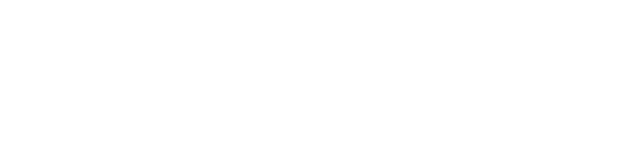
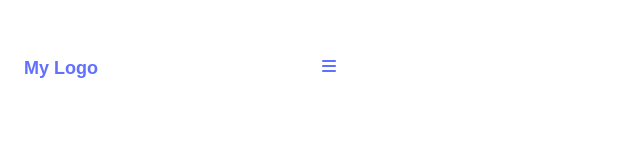
Before and after one commit to dhirajsingha143/Portfolio, a website: page index.html in a window 1280 px wide. Shown: the whole page, without its empty margins (0-640 px from the left). Drawn offline with Linux system fonts and the light colour scheme.

Commit message:
Created Navigation

```diff
--- a/index.html
+++ b/index.html
@@ -5,9 +5,13 @@
     <meta http-equiv="X-UA-Compatible" content="IE=edge">
     <meta name="viewport" content="width=device-width, initial-scale=1.0">
     <link rel="stylesheet" href="styles.css">
+    <script src="https://kit.fontawesome.com/34795ce01c.js" crossorigin="anonymous"></script>
     <title>Portfolio</title>
 </head>
 <body>
-
+    <nav>
+        <header class="logo"><a href="#" target="_blank">My Logo</a></header>
+        <i class="fa-solid fa-bars"></i>
+    </nav>
 </body>
 </html>
--- a/styles.css
+++ b/styles.css
@@ -0,0 +1,42 @@
+nav {
+  display: flex;
+  width: 375px;
+  height: 92px;
+  position: absolute;
+  left: 0;
+  right: 0;
+  top: 0;
+  bottom: 0;
+}
+
+.logo {
+  display: flex;
+  align-items: center;
+  text-align: center;
+  font-family: 'Poppins', sans-serif;
+  font-style: normal;
+  font-size: 18px;
+  font-weight: 700;
+  line-height: 20px;
+  width: 76px;
+  height: 20px;
+  margin-top: 58px;
+  margin-left: 24px;
+}
+
+header a {
+  text-decoration: none;
+  color: #6070ff;
+}
+
+.fa-solid {
+  width: 24px;
+  height: 20px;
+  margin-left: 222px;
+  margin-top: 58px;
+  display: flex;
+  justify-content: center;
+  align-items: center;
+  color: #6070ff;
+  cursor: pointer;
+}
```
